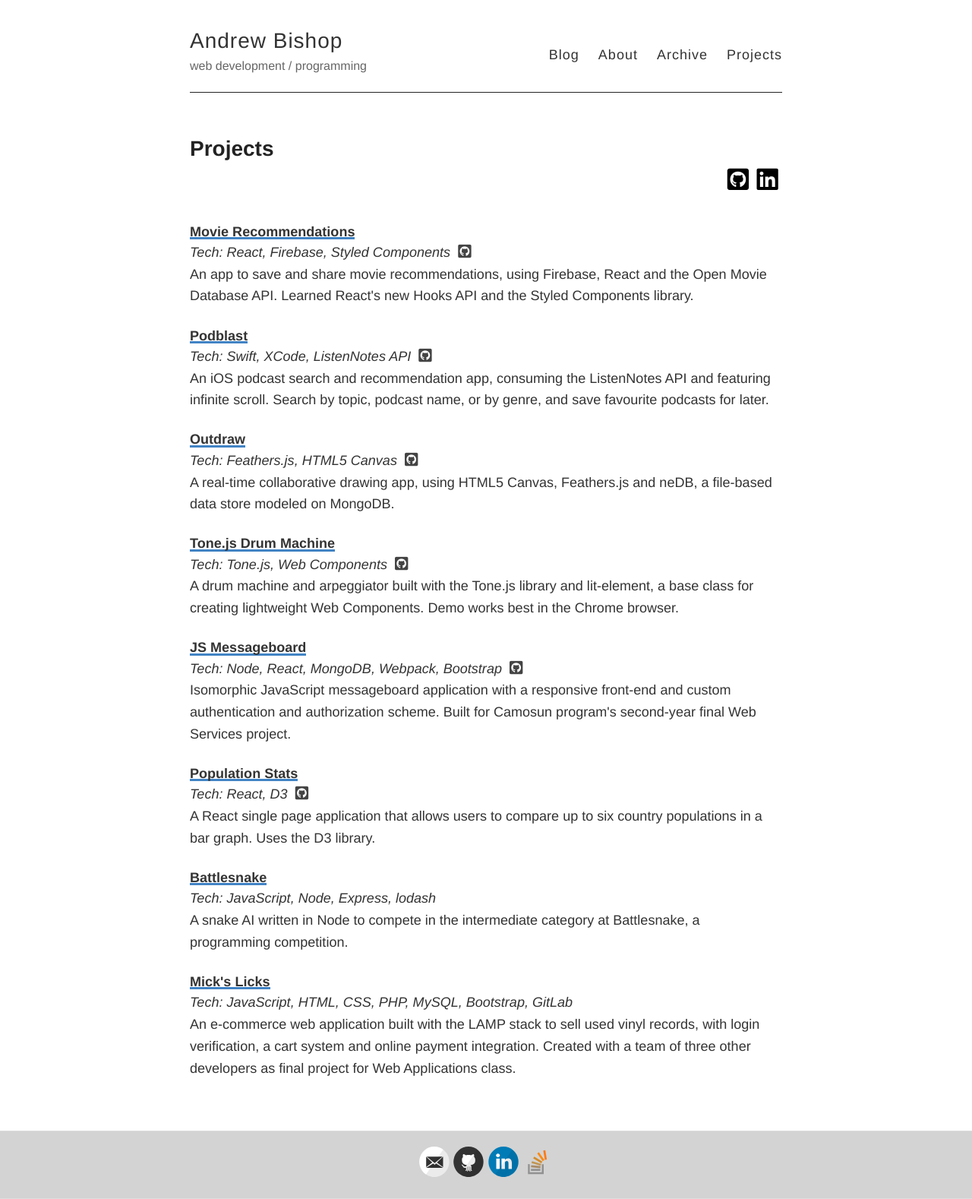
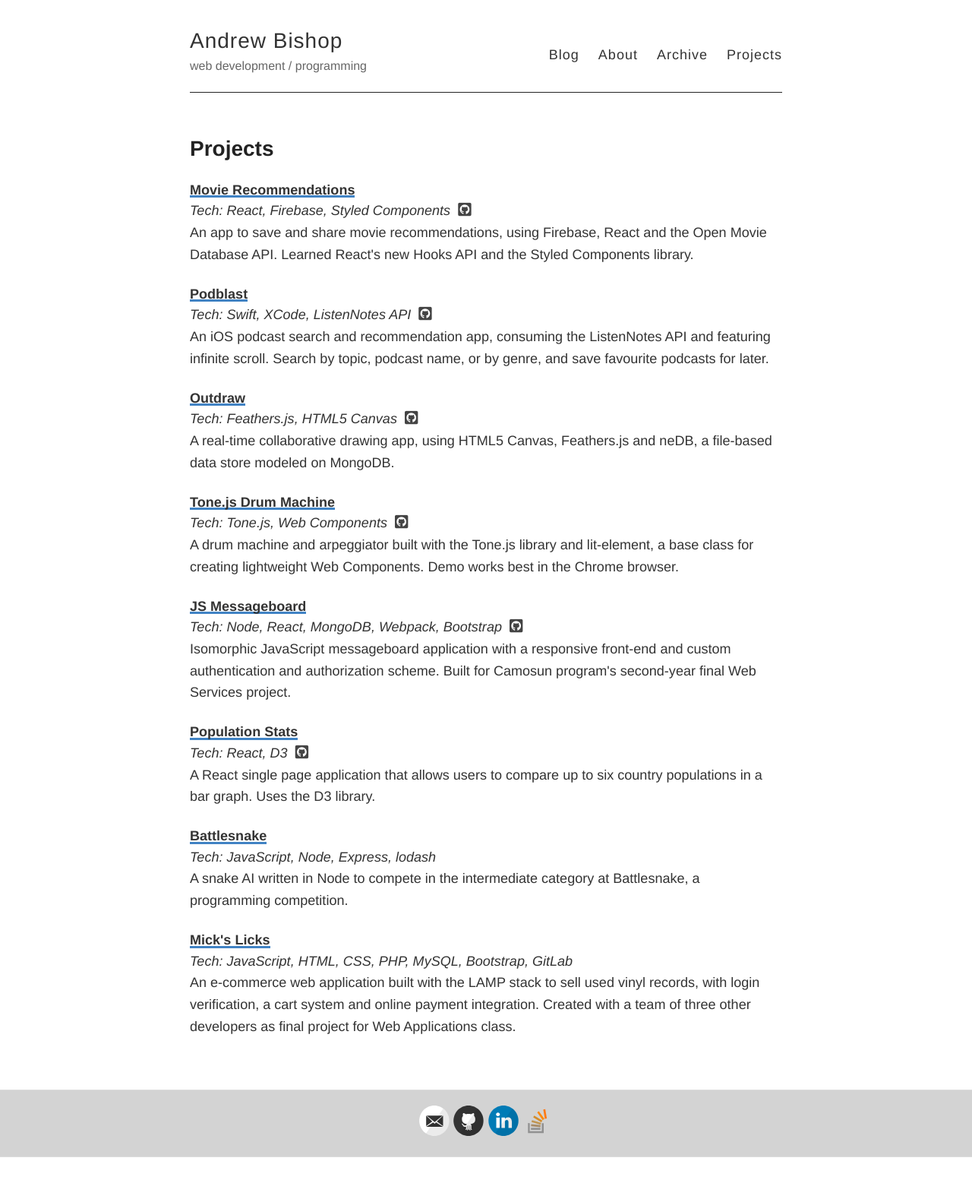
Before and after one commit to a-bishop/old_blog, a Jekyll site: the page built from projects.md, in a window 1280 px wide. Shown: the whole page at 76% size. Built offline with Jekyll 4.4.1, drawn with Linux system fonts in a browser that asks for light colours; nearby versions of some CDN libraries; after the commit the page ends 1523 px from its top, so only the background shows below that.

```diff
--- a/projects.md
+++ b/projects.md
@@ -125,13 +125,13 @@ permalink: /projects/
     </style>
   </head>
   <div>
-    <section class="address">
+    <!-- <section class="address">
       <h2></h2>
       <div class="linkIcons">
         <a href="https://github.com/a-bishop" ><i class="fab fa-github-square"></i></a>&nbsp;
         <a href="https://www.linkedin.com/in/andrew-n-bishop/" ><i class="fab fa-linkedin"></i></a>&nbsp;
       </div>
-    </section>
+    </section> -->
     <main>
         <section>
             <a href="https://movie-recommendations.netlify.com" class="projectLink">Movie Recommendations</a>
```
Also changed, not shown: about.md (+1 -1 lines), images/amazon-web-services.svg (deleted), images/firebase.svg (deleted), images/java.svg (deleted), images/mocha.svg (deleted), images/mysql.svg (deleted), images/nodejs.svg (deleted), images/php.svg (deleted), images/react.svg (deleted), images/swift.svg (deleted), images/webpack-icon.svg (deleted).
